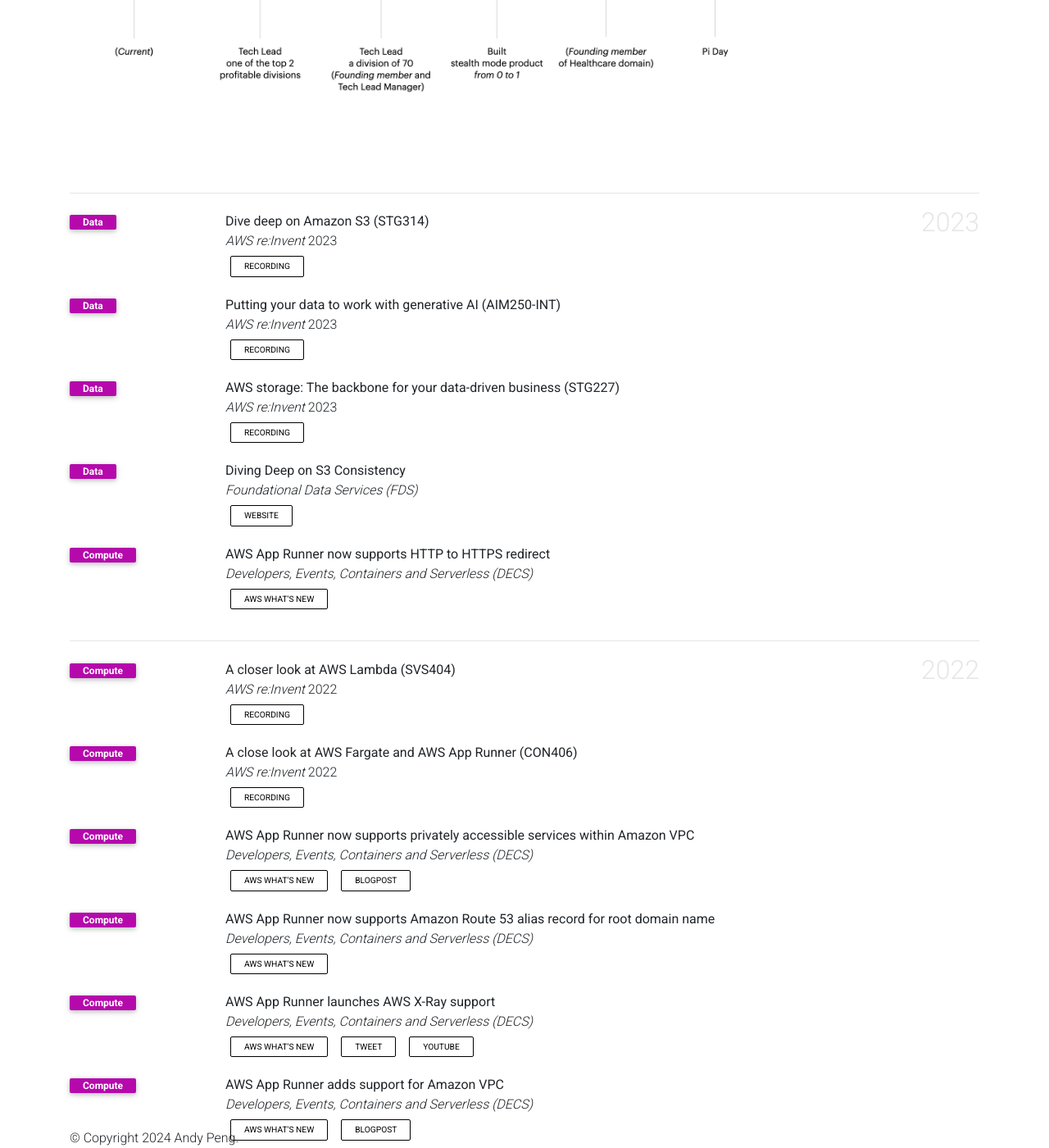
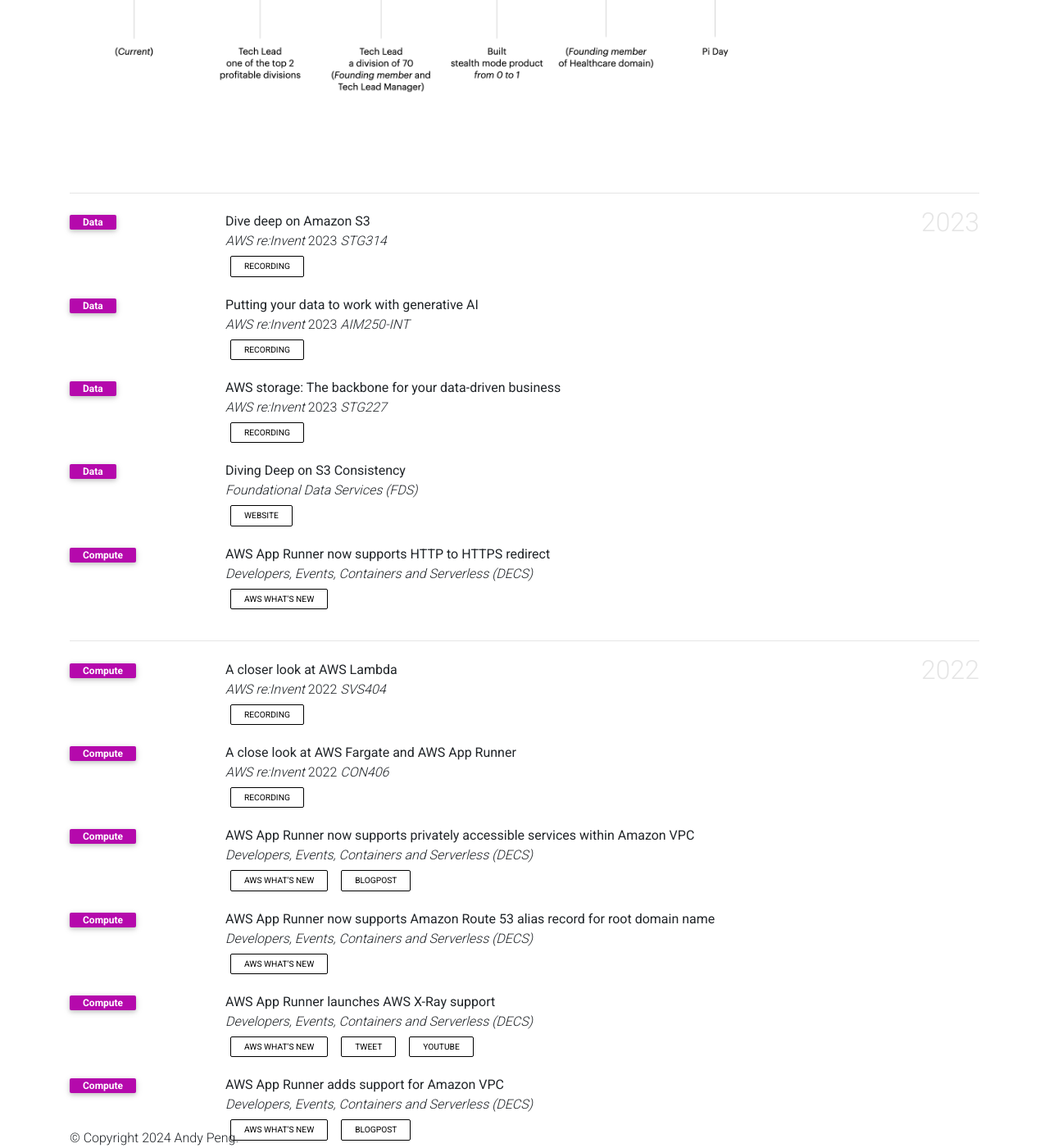
Before and after one commit to gfw001/gfw001.github.io, a Jekyll site: the page products.html, which Jekyll copies as it is, in a window 1280 px wide and 1400 px high, scrolled down 449 px. Shown: the whole window at 82% size. Built offline with Jekyll 4.4.1, drawn with Linux system fonts in a browser that asks for light colours; comment, search, counter and statistics services are not loaded; a style sheet for code colours, icons or effects is not loaded.

Commit message:
Update products.html

```diff
--- a/products.html
+++ b/products.html
@@ -177,8 +177,8 @@
             <div class="row">
                <div class="col-sm-2 abbr"><abbr class="badge">Data</abbr></div>
                <div id="mao2023agent" class="col-sm-8">
-                  <div class="title">Dive deep on Amazon S3 (STG314)</div>
-                  <div class="periodical"> <em>AWS re:Invent</em> 2023 </div>
+                  <div class="title">Dive deep on Amazon S3</div>
+                  <div class="periodical"> <em>AWS re:Invent</em> 2023 <em>STG314</em></div>
                   <div class="links">
                      <a href="https://youtu.be/sYDJYqvNeXU?si=QxvSEBmhc4pib-cx" class="btn btn-sm z-depth-0" role="button" rel="external nofollow noopener" target="_blank">Recording</a>
                </div>
@@ -191,8 +191,8 @@
             <div class="row">
                <div class="col-sm-2 abbr"><abbr class="badge">Data</abbr></div>
                <div id="mao2023agent" class="col-sm-8">
-                  <div class="title"> Putting your data to work with generative AI (AIM250-INT)</div>
-                  <div class="periodical"> <em>AWS re:Invent</em> 2023 </div>
+                  <div class="title"> Putting your data to work with generative AI</div>
+                  <div class="periodical"> <em>AWS re:Invent</em> 2023 <em>AIM250-INT</em></div>
                   <div class="links">
                      <a href="https://youtu.be/9pXpoxf_los?si=dqrJz6-lVJ-GBbB0" class="btn btn-sm z-depth-0" role="button" rel="external nofollow noopener" target="_blank">Recording</a>
                </div>
@@ -205,8 +205,8 @@
             <div class="row">
                <div class="col-sm-2 abbr"><abbr class="badge">Data</abbr></div>
                <div id="mao2023agent" class="col-sm-8">
-                  <div class="title">AWS storage: The backbone for your data-driven business (STG227)</div>
-                  <div class="periodical"> <em>AWS re:Invent</em> 2023 </div>
+                  <div class="title">AWS storage: The backbone for your data-driven business</div>
+                  <div class="periodical"> <em>AWS re:Invent</em> 2023 <em>STG227</em></div>
                   <div class="links">
                      <a href="https://youtu.be/Alxig9GFIE4?si=gmjHDwY0nhiXRz-c" class="btn btn-sm z-depth-0" role="button" rel="external nofollow noopener" target="_blank">Recording</a>
                </div>
@@ -251,8 +251,8 @@
             <div class="row">
                <div class="col-sm-2 abbr"><abbr class="badge">Compute</abbr></div>
                <div id="mao2023agent" class="col-sm-8">
-                  <div class="title">A closer look at AWS Lambda (SVS404)</div>
-                  <div class="periodical"> <em>AWS re:Invent</em> 2022 </div>
+                  <div class="title">A closer look at AWS Lambda</div>
+                  <div class="periodical"> <em>AWS re:Invent</em> 2022 <em>SVS404</em></div>
                   <div class="links">
                      <a href="https://youtu.be/EplOzQqgstA" class="btn btn-sm z-depth-0" role="button" rel="external nofollow noopener" target="_blank">Recording</a>
                </div>
@@ -265,8 +265,8 @@
             <div class="row">
                <div class="col-sm-2 abbr"><abbr class="badge">Compute</abbr></div>
                <div id="mao2023agent" class="col-sm-8">
-                  <div class="title">A close look at AWS Fargate and AWS App Runner (CON406)</div>
-                  <div class="periodical"> <em>AWS re:Invent</em> 2022 </div>
+                  <div class="title">A close look at AWS Fargate and AWS App Runner</div>
+                  <div class="periodical"> <em>AWS re:Invent</em> 2022 <em>CON406</em></div>
                   <div class="links">
                      <a href="https://www.youtube.com/watch?v=MZBbhqt6bQs" class="btn btn-sm z-depth-0" role="button" rel="external nofollow noopener" target="_blank">Recording</a>
                </div>
```
